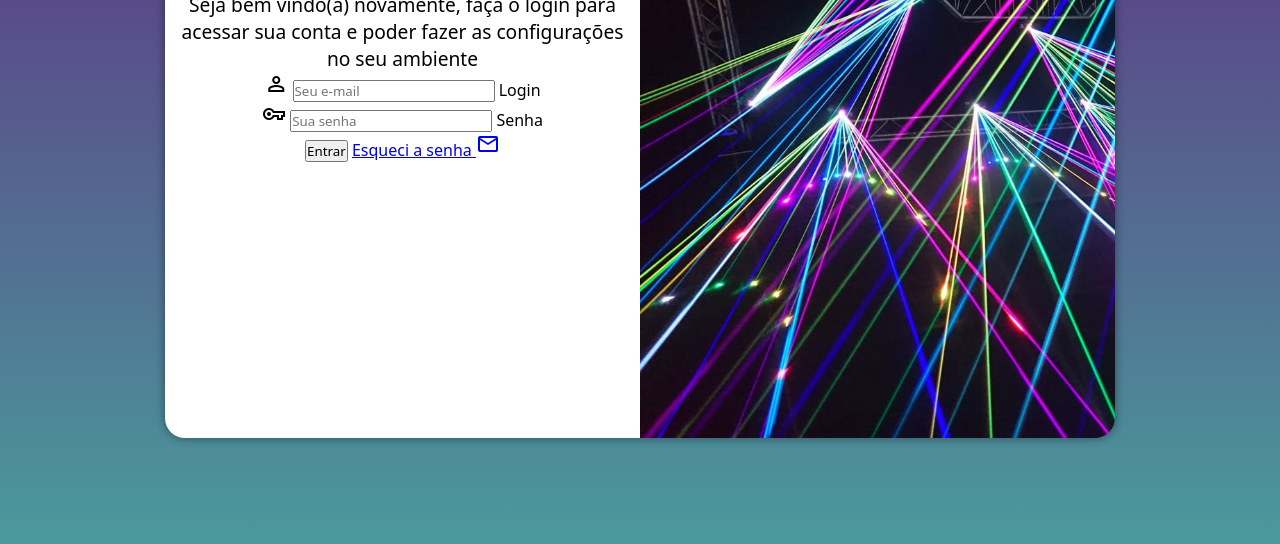
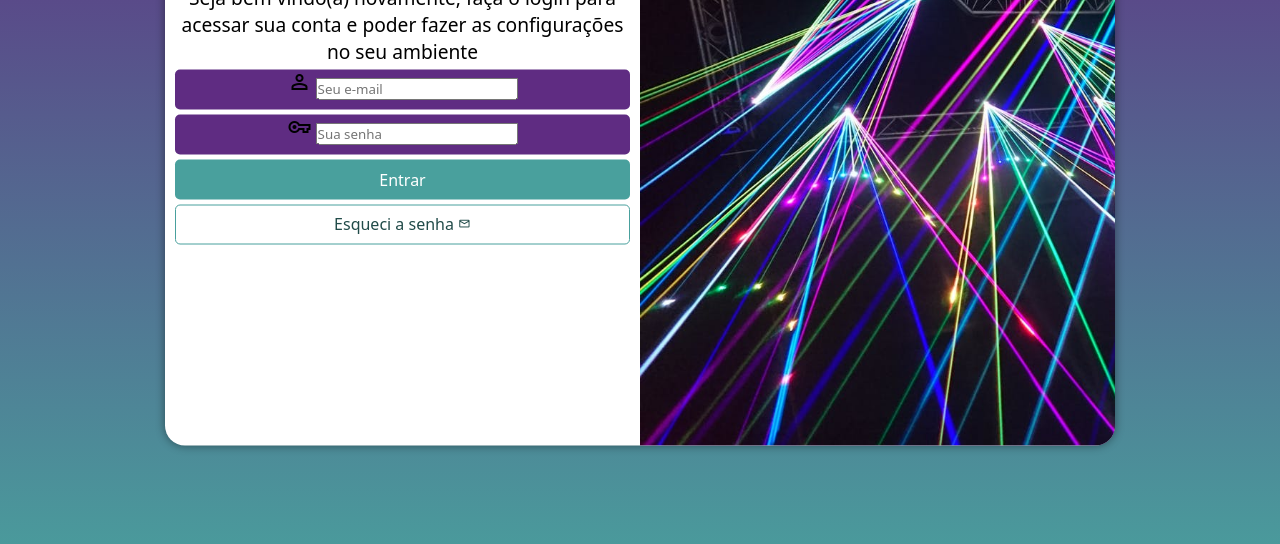
Before and after one commit to SaraMonique13/tela-login, a plain HTML site: page index.html in a window 1280 px wide. Shown: the part 212-756 px from the top of the page. Drawn offline with nearby package versions, Linux system fonts and the light colour scheme.

Commit message:
Update style.css

```diff
--- a/estilos/style.css
+++ b/estilos/style.css
@@ -34,7 +34,7 @@ section#login{
 
     background-color: white;
     width: 250px;
-    height: 500px;
+    height: 515px;
     border-radius: 20px;
     overflow: hidden;
     box-shadow: 0px 0px 10px rgba(0, 0, 0, 0.445);
@@ -63,3 +63,55 @@ div#formulario{
 div#formulario > p{
     font-size: 0.8em;
 }
+
+form > div.campo{
+    background-color: #5f2c82;
+    width: 100%;
+    display: block;
+    height: 40px;
+    border-radius: 5px;
+    margin: 5px 0px;
+}
+
+div.campo > label{
+    display: none;
+}
+
+form > input[type=submit]{
+    display: block;
+    font-size: 1em;
+    width: 100%;
+    height: 40px;
+    background-color: #49a09d;
+    color: white;
+    border: none;
+    border-radius: 5px;
+    cursor: pointer;
+}
+
+form > input[type=submit]:hover{
+    background-color: #214b49;
+}
+
+form > a.botao{
+    display: block;
+    text-align: center;
+    font-size: 1em;
+    width: 100%;
+    height: 40px;
+    padding-top: 7px;
+    margin-top: 5px;
+    background-color: white;
+    color: #214b49;
+    border: 1px solid #49a09d;
+    border-radius: 5px;
+    text-decoration: none;
+}
+
+form > a.botao:hover{
+    background-color: #5ac4c0;
+}
+
+form > a.botao > span{
+    font-size: 0.8em;
+}
```
